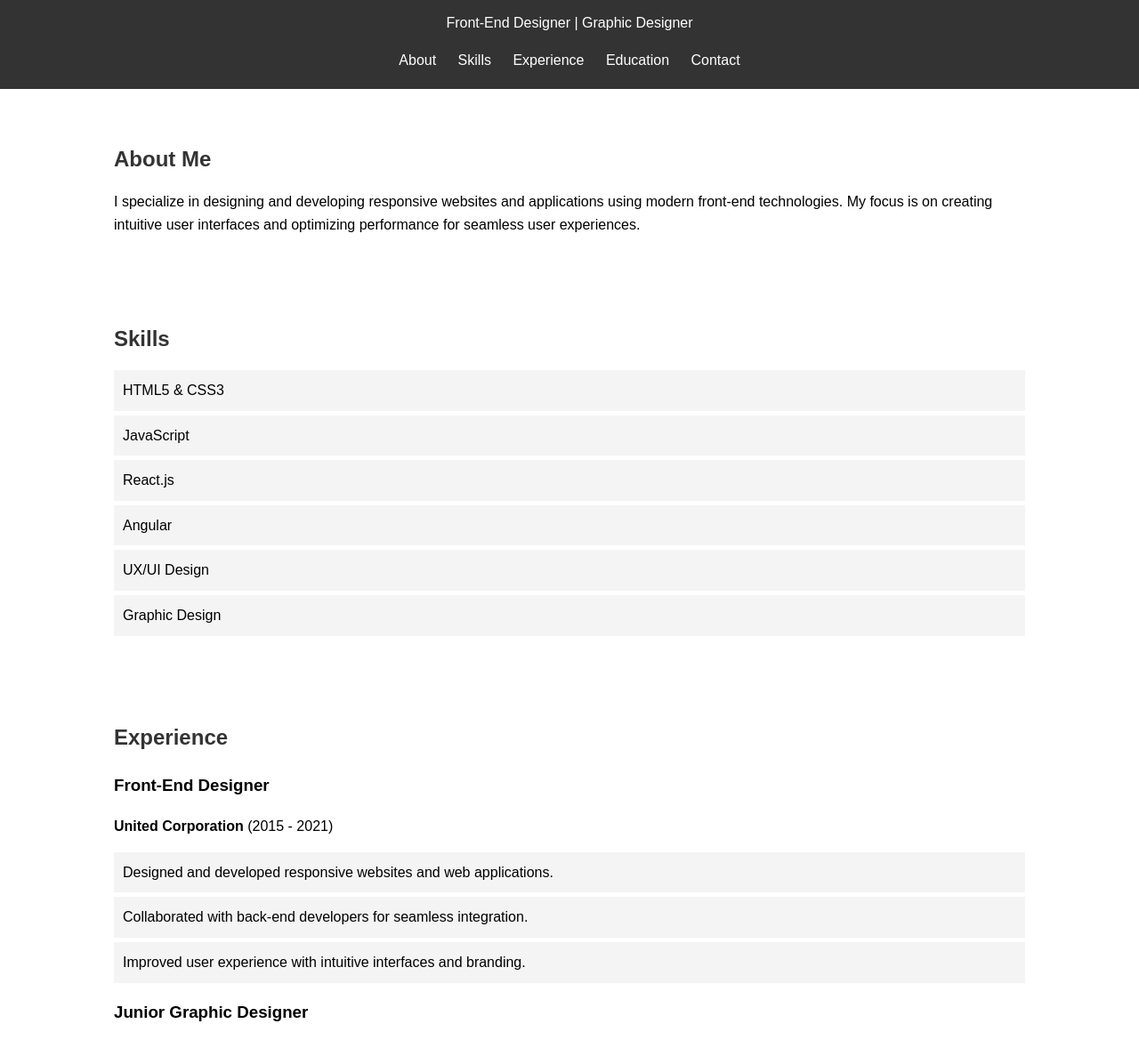
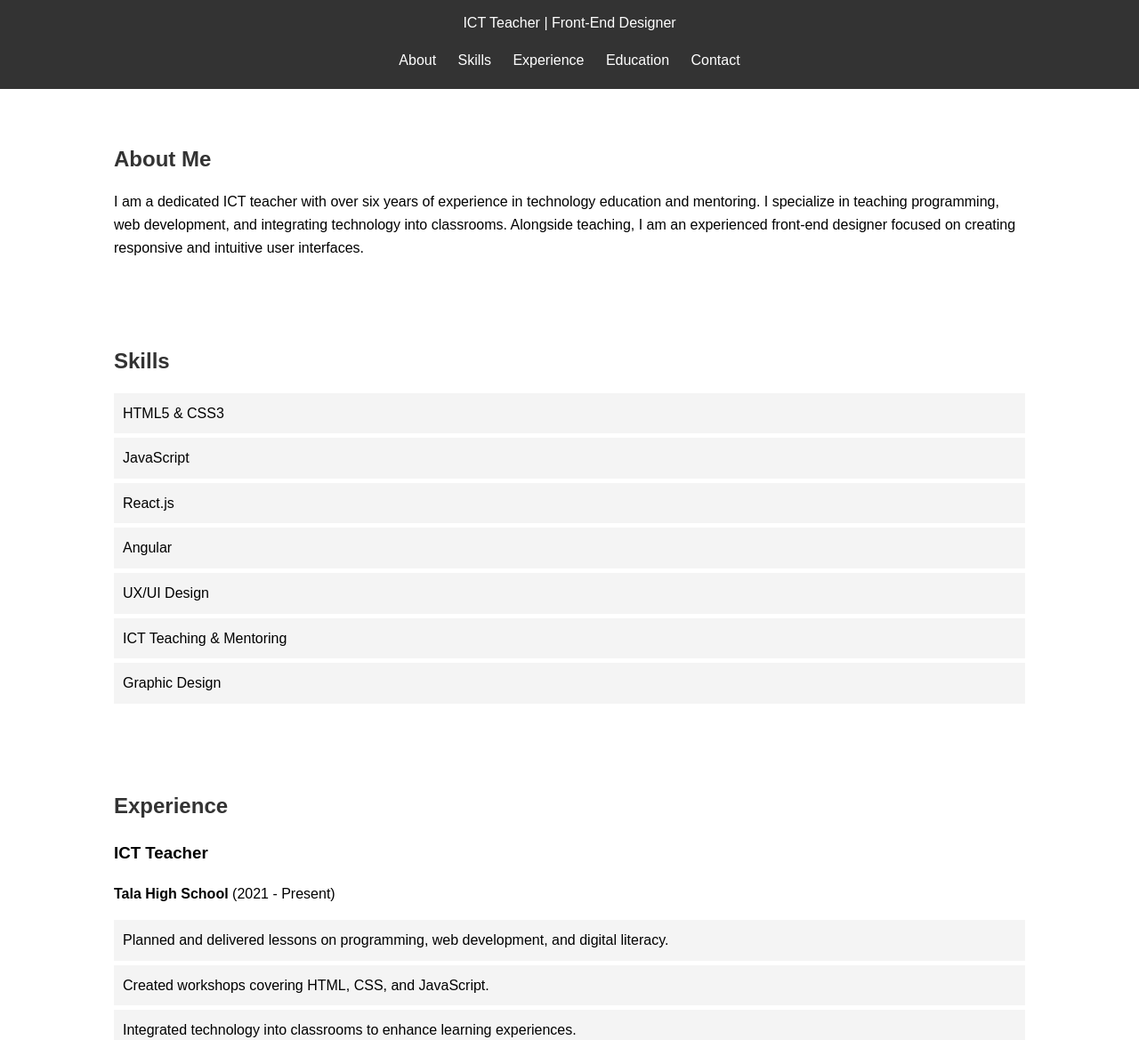
Before and after one commit to doaahadhoud/portfolio, a plain HTML site: page index.html in a window 1280 px wide. Shown: the part 297-1466 px from the top of the page at 89% size. Drawn offline with Linux system fonts and the light colour scheme.

Commit message:
Update index.html

```diff
--- a/index.html
+++ b/index.html
@@ -12,7 +12,7 @@
         <div class="container">
             <img src="profile-photo.jpg" alt="Doaa Mahmoud" class="profile-photo">
             <h1>Doaa Mahmoud</h1>
-            <p>Front-End Designer | Graphic Designer</p>
+            <p>ICT Teacher | Front-End Designer</p>
             <nav>
                 <a href="#about">About</a>
                 <a href="#skills">Skills</a>
@@ -27,9 +27,9 @@
         <div class="container">
             <h2>About Me</h2>
             <p>
-                I specialize in designing and developing responsive websites and applications
-                using modern front-end technologies. My focus is on creating intuitive user interfaces
-                and optimizing performance for seamless user experiences.
+                I am a dedicated ICT teacher with over six years of experience in technology education and mentoring.
+                I specialize in teaching programming, web development, and integrating technology into classrooms.
+                Alongside teaching, I am an experienced front-end designer focused on creating responsive and intuitive user interfaces.
             </p>
         </div>
     </section>
@@ -43,6 +43,7 @@
                 <li>React.js</li>
                 <li>Angular</li>
                 <li>UX/UI Design</li>
+                <li>ICT Teaching & Mentoring</li>
                 <li>Graphic Design</li>
             </ul>
         </div>
@@ -51,6 +52,15 @@
     <section id="experience">
         <div class="container">
             <h2>Experience</h2>
+            <div class="job">
+                <h3>ICT Teacher</h3>
+                <p><strong>Tala High School</strong> (2021 - Present)</p>
+                <ul>
+                    <li>Planned and delivered lessons on programming, web development, and digital literacy.</li>
+                    <li>Created workshops covering HTML, CSS, and JavaScript.</li>
+                    <li>Integrated technology into classrooms to enhance learning experiences.</li>
+                </ul>
+            </div>
             <div class="job">
                 <h3>Front-End Designer</h3>
                 <p><strong>United Corporation</strong> (2015 - 2021)</p>
```
